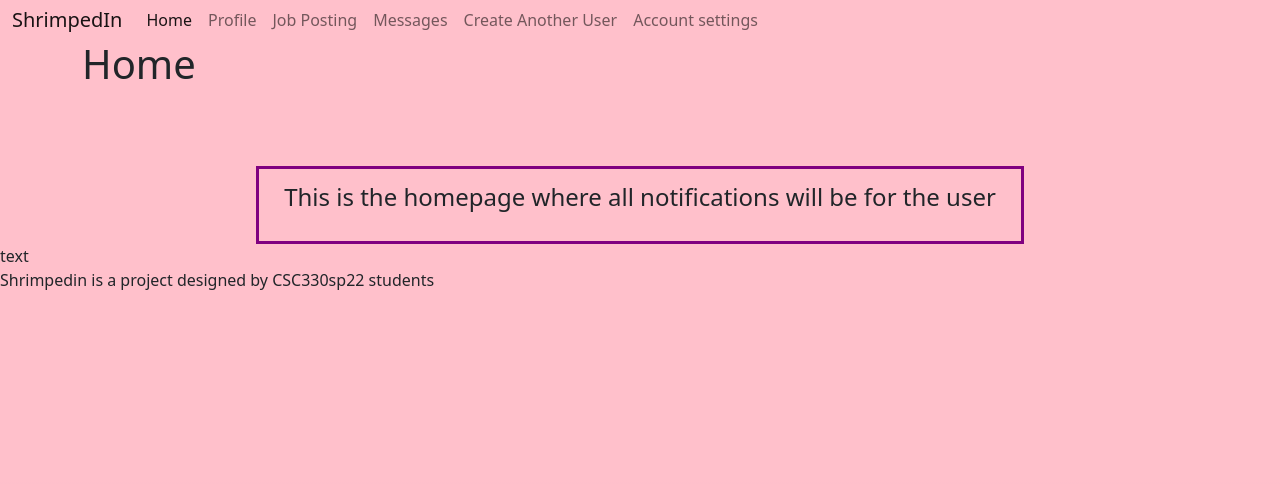
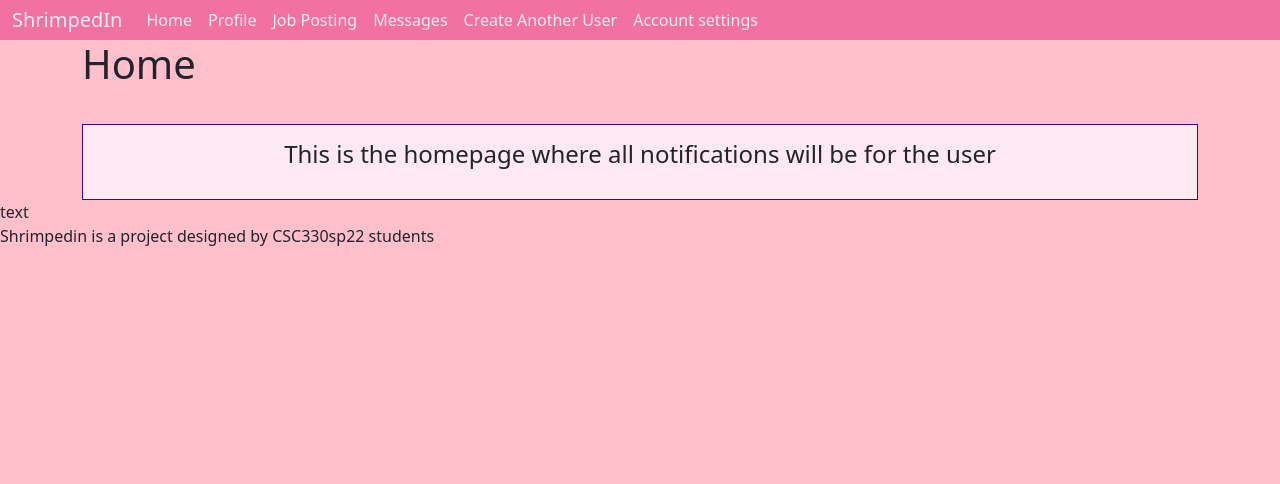
Before and after one commit to FMass-3355/ShrimpedIn, a Flask app: page /homepage in a window 1280 px wide. Shown: the top 484 px of the page. Run offline with Flask 2, Linux system fonts and the light colour scheme; parts of the project's set-up code (start-up, migrations or seed data) failed here and were passed over; some libraries are stand-ins or nearby versions.

Commit message:
Fixed up profile page and did other minor html changes

```diff
--- a/app/templates/homepage.html
+++ b/app/templates/homepage.html
@@ -1,12 +1,13 @@
 {% extends "base.html" %}
 
 {% block content %}
-
-    <div class="container"><h1 style="padding-bottom: 2.5%;">Home</h1></div>
-<div style="margin: auto; width: 60%; border: 3px solid purple; padding: 10px; margin-top: 50px;">
-  <p style="font-size: 24px; text-align: center;">
-    This is the homepage where all notifications will be for the user
-  </p>
+<div class="container"><h1 style="padding-bottom: 2.5%;">Home</h1>
+  <div style="background-color:#fde9f2; border: 1px solid rgb(52, 11, 141); padding: 1%;"">
+    <p style="font-size: 24px; text-align: center;">
+      This is the homepage where all notifications will be for the user
+    </p>
+  </div>
 </div>
 
+
 {% endblock %}
--- a/app/templates/nav.html
+++ b/app/templates/nav.html
@@ -2,9 +2,9 @@
 
 <!---->
 <nav class="navbar navbar-expand-lg navbar-light bg-light" style="padding: 0%;">
-  <div class="container-fluid" style="background-color: pink;">
+  <div class="container-fluid" style="background-color: #f172a1;">
 
-    <a class="navbar-brand">ShrimpedIn</a>
+    <a class="navbar-brand" style="color: #f0ebf4;">ShrimpedIn</a>
 
     <button class="navbar-toggler" type="button" data-bs-toggle="collapse" data-bs-target="#navbarSupportedContent" aria-controls="navbarSupportedContent" aria-expanded="false" aria-label="Toggle navigation">
       <span class="navbar-toggler-icon"></span>
@@ -16,28 +16,29 @@
       <ul class="navbar-nav me-auto mb-2 mb-lg-0">
 
         <li class="nav-item">
-          <a class="nav-link active" aria-current="page" href="/homepage">Home</a>
+          <a class="nav-link active" aria-current="page" href="/homepage" style="color: #f0ebf4;">Home</a>
         </li>
 
         <li class="nav-item">
-          <a class="nav-link" href="/profile">Profile</a>
+          <a class="nav-link" href="/profile" style="color: #f0ebf4;">Profile</a>
         </li>
 
         <li class="nav-item">
-          <a class="nav-link" href="/jobs">Job Posting</a>
+          <a class="nav-link" href="/jobs" style="color: #f0ebf4;">Job Posting</a>
         </li>
 
         <li class="nav-item">
-          <a class="nav-link" href="/chat">Messages</a>
+          <a class="nav-link" href="/chat" style="color: #f0ebf4;">Messages</a>
         </li>
 
         <li class="nav-item">
-          <a class="nav-link" href="/add_user">Create Another User</a>
+          <a class="nav-link" href="/add_user" style="color: #f0ebf4;">Create Another User</a>
         </li>
 
 
         <li class="nav-item dropdown">
-          <a class="nav-link dropwdown-toggle" href="" id="navbarDropdown" role="button" data-bs-toggle="dropdown" aria-expanded="false">
+          <a class="nav-link dropwdown-toggle" href="" id="navbarDropdown" role="button" data-bs-toggle="dropdown" \
+          aria-expanded="false" style="color: #f0ebf4;">
             Account settings
           </a>
           <ul class="dropdown-menu" aria-labelledby="navbarDropdown"navbar>
@@ -52,6 +53,5 @@
 
     </div>
 
-
   </div>
 </nav>
```
Also changed, not shown: app/templates/profile.html (+20 -7 lines).
